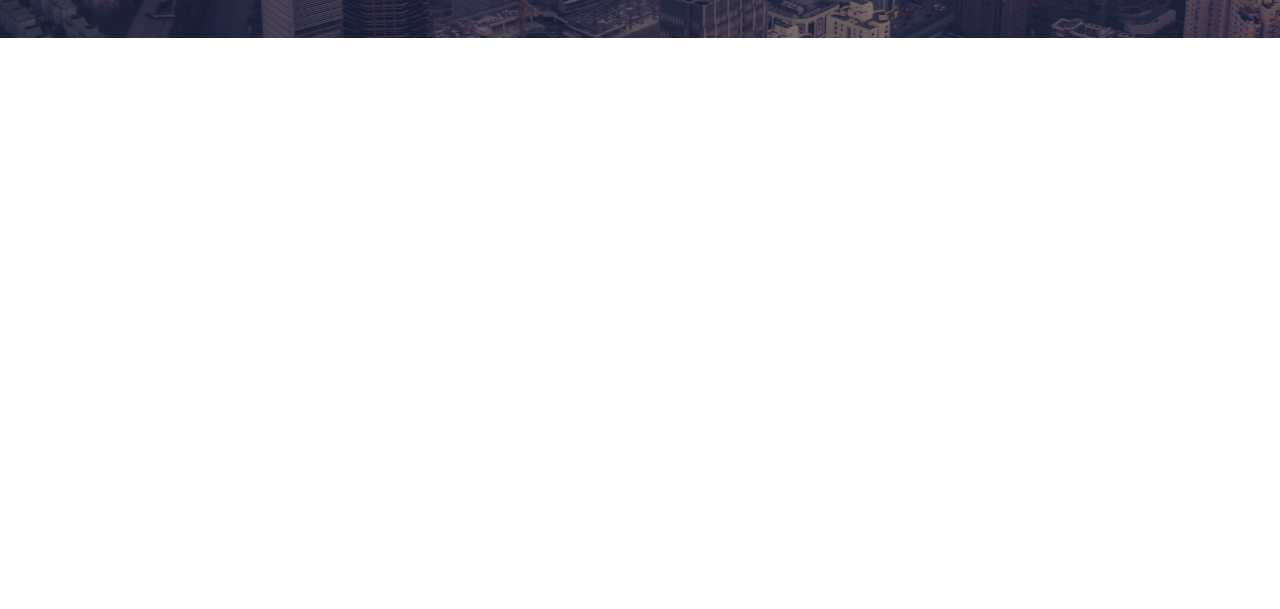
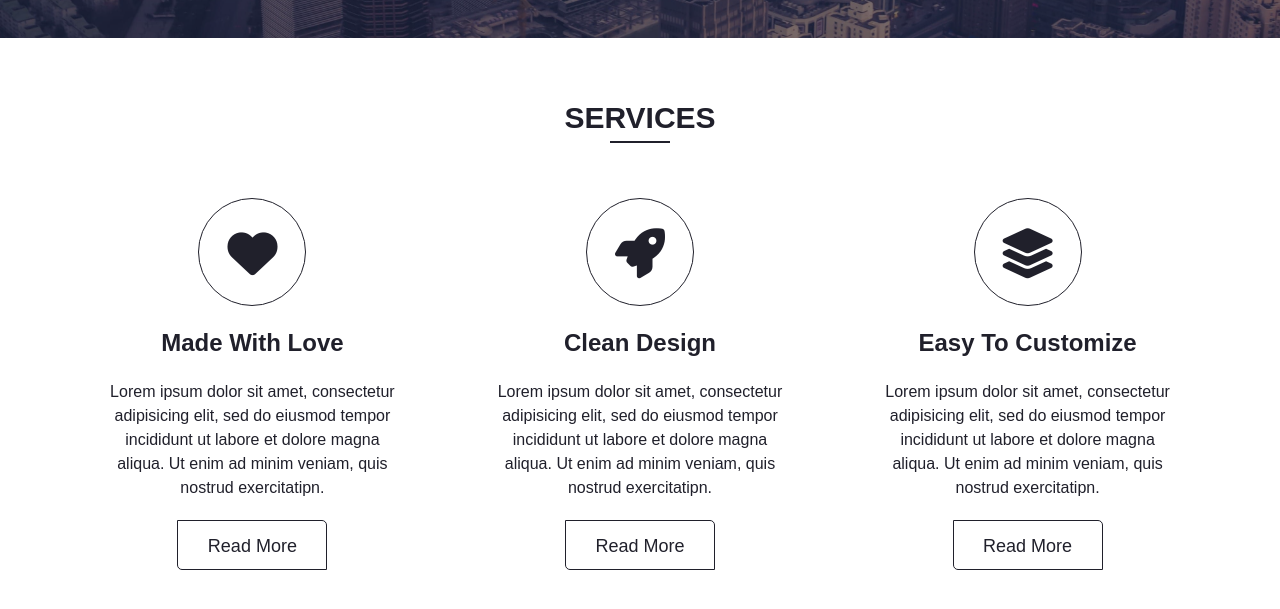
Before and after one commit to Konstantin2014/Landing-Page, a plain HTML site: page insex.html in a window 1280 px wide. Shown: the part 527-1136 px from the top of the page. Before the commit the page ends 800 px from the top, so only its background shows below. Drawn offline with Linux system fonts and the light colour scheme.

Commit message:
services

```diff
--- a/insex.html
+++ b/insex.html
@@ -18,7 +18,7 @@
         <nav class="nav_menu">
           <ul>
             <li><a href="#">Home</a></li>
-            <li><a href="#">Services</a></li>
+            <li><a href="services_link">Services</a></li>
             <li><a href="#">How it works</a></li>
             <li><a href="#">Team</a></li>
             <li><a href="#">Our blog</a></li>
@@ -58,6 +58,49 @@
           <img src="./src/mobile-mockup.png" alt="mobile-mockup" />
         </div>
       </section>
+      <section class="services" id="services_link">
+        <div class="container">
+          <h2><span>Services</span></h2>
+          <div class="services_blok">
+            <div class="services_item">
+              <div class="services_item__icon">
+                <i class="fas fa-heart"></i>
+              </div>
+              <h3>Made With Love</h3>
+              <p>
+                Lorem ipsum dolor sit amet, consectetur adipisicing elit, sed do
+                eiusmod tempor incididunt ut labore et dolore magna aliqua. Ut
+                enim ad minim veniam, quis nostrud exercitatipn.
+              </p>
+              <a href="#">Read More</a>
+            </div>
+            <div class="services_item">
+              <div class="services_item__icon">
+                <i class="fas fa-rocket"></i>
+              </div>
+              <h3>Clean Design</h3>
+              <p>
+                Lorem ipsum dolor sit amet, consectetur adipisicing elit, sed do
+                eiusmod tempor incididunt ut labore et dolore magna aliqua. Ut
+                enim ad minim veniam, quis nostrud exercitatipn.
+              </p>
+              <a href="#">Read More</a>
+            </div>
+            <div class="services_item">
+              <div class="services_item__icon">
+                <i class="fas fa-layer-group"></i>
+              </div>
+              <h3>Easy To Customize</h3>
+              <p>
+                Lorem ipsum dolor sit amet, consectetur adipisicing elit, sed do
+                eiusmod tempor incididunt ut labore et dolore magna aliqua. Ut
+                enim ad minim veniam, quis nostrud exercitatipn.
+              </p>
+              <a href="#">Read More</a>
+            </div>
+          </div>
+        </div>
+      </section>
     </main>
     <footer></footer>
   </body>
--- a/style.css
+++ b/style.css
@@ -27,6 +27,9 @@ body {
 header {
   height: 65px;
   background: rgb(16, 1, 103);
+  position: sticky;
+  top: 0;
+  z-index: 5;
 }
 
 .container {
@@ -80,7 +83,7 @@ header .container {
   margin: 0;
 }
 
-/* MAIN */
+/*HERO*/
 
 .main_board .container {
   display: flex;
@@ -100,7 +103,7 @@ header .container {
 
 .main_board {
   height: 500px;
-  background: url(./src/bg.jpg);
+  background: url(./src/bg.jpg) fixed;
   background-size: cover;
   background-position: 50%, -50%;
   position: relative;
@@ -157,7 +160,7 @@ header .container {
   border: 1px solid rgb(105, 171, 238);
   border-radius: 0 5px 0 5px;
   font-size: 12px;
-  transition-duration: 0.3;
+  transition-duration: 0.3s;
 }
 
 .main_board__link > i {
@@ -166,7 +169,7 @@ header .container {
   font-size: 30px;
   color: rgb(105, 171, 238);
   width: 26px;
-  transition-duration: 0.3;
+  transition-duration: 0.3s;
 }
 
 .fab {
@@ -190,3 +193,114 @@ header .container {
 .main_board__link:hover > i {
   color: white;
 }
+
+/* SECTION SERVICES*/
+
+.services,
+.works,
+.team,
+.blog,
+.contact,
+footer {
+  padding: 60px 0;
+}
+
+h2 {
+  font-size: 30px;
+  font-weight: 600;
+  line-height: 40px;
+  color: rgb(32, 32, 43);
+  text-align: center;
+  text-transform: uppercase;
+}
+
+h2 > span {
+  position: relative;
+}
+h2 > span::after {
+  content: "";
+  height: 2px;
+  background: rgb(32, 32, 43);
+  width: 40%;
+  margin-left: -20%;
+  left: 50%;
+  top: 120%;
+  position: absolute;
+}
+
+.services_blok {
+  display: flex;
+  justify-content: space-between;
+  margin-top: 30px;
+}
+
+h3 {
+  font-size: 24px;
+  font-weight: 600;
+}
+
+.services_item {
+  padding: 30px;
+  flex: 0 0 32%;
+  text-align: center;
+  transition-duration: 0.3s;
+  border-radius: 5px;
+}
+
+.services_item__icon {
+  border: 1px solid rgb(32, 32, 43);
+  border-radius: 50%;
+  height: 108px;
+  line-height: 108px;
+  text-align: center;
+  width: 108px;
+  margin: 0 auto;
+  transition-duration: 0.3s;
+}
+
+.services_item__icon > i {
+  font-size: 50px;
+  color: rgb(32, 32, 43);
+  line-height: 108px;
+  transition-duration: 0.3s;
+}
+
+.services_item > h3 {
+  margin: 23px 0;
+  text-align: center;
+  color: rgb(32, 32, 43);
+}
+
+.services_item > p {
+  font-size: 16px;
+  font-weight: 400;
+  font-family: "Open Sans" sans-serif;
+  line-height: 24px;
+  margin-bottom: 20px;
+  color: rgb(32, 32, 43);
+}
+
+.services_item > a {
+  display: inline-block;
+  width: 150px;
+  height: 50px;
+  line-height: 50px;
+  color: rgb(32, 32, 43);
+  font-size: 18px;
+  border-radius: 0 5px 0 5px;
+  border: 1px solid rgb(32, 32, 43);
+  text-decoration: none;
+  transition-duration: 0.3s;
+}
+
+.services_item:hover {
+  box-shadow: 0 5px 25px 0 rgba(5, 5, 5, 0.2);
+}
+
+.services_item__icon:hover {
+  background: rgb(32, 32, 43);
+}
+
+.services_item__icon:hover > i {
+  color: white;
+}
```
